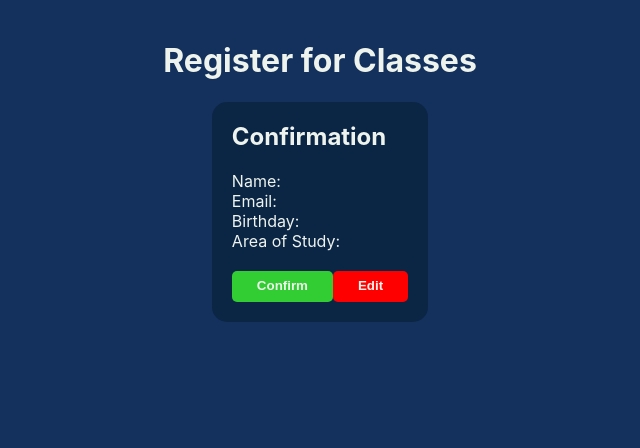
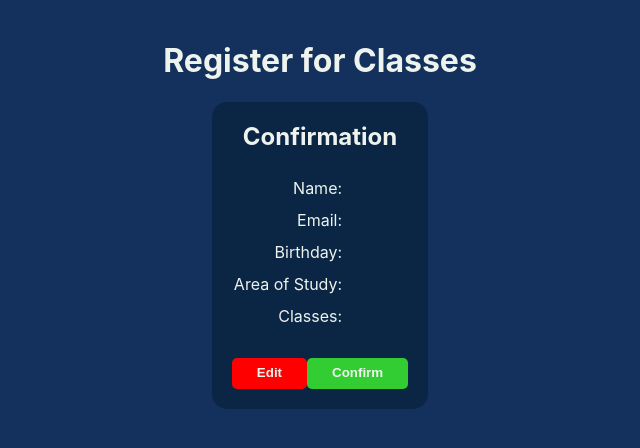
Before and after one commit to darintrimillos/ma-form-ui, a React (Create React App) app: page /confirmation in a window 1280 px wide. Shown: the top 448 px of the page, without its empty margins (320-960 px from the left). Built offline with nearby package versions, Linux system fonts and the light colour scheme.

Commit message:
update button colors

```diff
--- a/src/App.css
+++ b/src/App.css
@@ -26,15 +26,44 @@
   border: 0;
   border-radius: 5px;
   color: #eef4ed;
+  cursor: pointer;
   padding: 7px 25px 9px;
   margin: 0;
   font-weight: bold;
+  text-shadow: inset 0 1px 1px rgba(0, 0, 0, .7);
+  transition: background-color .1s ease-in;
 }
 
 .confirm {
-  background-color: #32CD32;
+  background-color: rgba(50, 205, 50, 1);
+}
+
+.confirm:hover {
+  background-color: rgba(50, 205, 50, .7);
 }
 
 .reject {
-  background-color: red;
+  background-color: rgba(255, 0, 0, 1);
 }
+
+.reject:hover {
+  background-color: rgba(255, 0, 0, .7);
+}
+
+.disabled-button {
+  background-color: #6B6E6F;
+}
+
+.disabled-button:hover {
+  background-color: #6B6E6F;
+  cursor: default;
+}
+
+.button-group {
+  display: flex;
+  justify-content: space-between;
+}
+
+.center {
+  text-align: center;
+}
--- a/src/Confirmation.js
+++ b/src/Confirmation.js
@@ -3,14 +3,16 @@ import { useHistory } from 'react-router-dom';
 
 function Confirmation(props) {
   const history = useHistory();
-  // console.log('confirmation props', props);
 
   const classesDisplay = props.data.classSchedule
     .map((item, index) => {
       if ( props.formData.selectedClasses && props.formData.selectedClasses.indexOf(index) !== -1) {
         const categoryObj = props.data.categories.find(obj => obj.id === item.categoryId);
         return (
-          <li key={'class-confirmation-' + index}>{categoryObj.label}: {props.data.classSchedule[index].label}</li>
+          <React.Fragment>
+            <span key={'class-confirmation-' + index}>{categoryObj.label} - {props.data.classSchedule[index].label}</span>
+            <br />
+          </React.Fragment>
         )
       }
       return false;
@@ -18,16 +20,37 @@ function Confirmation(props) {
 
   return (
     <div className="container">
-      <h2>Confirmation</h2>
-      <ul>
-        <li>Name: { props.formData.name }</li>
-        <li>Email: { props.formData.email }</li>
-        <li>Birthday: { props.formData.birthday }</li>
-        <li>Area of Study: { props.formData.areaOfStudy && props.formData.areaOfStudy.map(x => props.data.categories[x].label).join(', ') }</li>
+      <h2 className="center">Confirmation</h2>
+      <table>
+        <tr>
+          <td>Name:</td>
+          <td>{props.formData.name}</td>
+        </tr>
+        <tr>
+          <td>Email:</td>
+          <td>{props.formData.email}</td>
+        </tr>
+        <tr>
+          <td>Birthday:</td>
+          <td>{props.formData.birthday}</td>
+        </tr>
+        <tr>
+          <td>Area of Study:</td>
+          <td>{ props.formData.areaOfStudy && props.formData.areaOfStudy.map(x => props.data.categories[x].label).join(', ') }</td>
+        </tr>
+        <tr>
+          <td>Classes:</td>
+          <td>{ classesDisplay }</td>
+        </tr>
+      </table>
+      {/* <ul>
         { classesDisplay}
-      </ul>
-      <button className="button confirm" onClick={() => history.push("/results")}>Confirm</button>
-      <button className="button reject" onClick={() => history.push("/")}>Edit</button>
+      </ul> */}
+
+      <div className="button-group">
+        <button className="button reject" onClick={() => history.push("/")}>Edit</button>
+        <button className="button confirm" onClick={() => history.push("/results")}>Confirm</button>
+      </div>
     </div>
   )
 }
--- a/src/Results.js
+++ b/src/Results.js
@@ -6,10 +6,10 @@ function Results(props) {
   formData.selectedClasses = formData.selectedClasses && formData.selectedClasses.map(k => props.data.classSchedule[k].classId)
 
   return (
-    <React.Fragment>
-      <h2>Results</h2>
+    <div className="container">
+      <h2 className="center">Results</h2>
       {JSON.stringify(formData)}
-    </React.Fragment>
+    </div>
   );
 }
 
--- a/src/components/Form/Form.js
+++ b/src/components/Form/Form.js
@@ -114,7 +114,15 @@ function Form(props) {
         updateState={setSelectedClasses}
       />
 
-      <input className="confirm button" type="submit" value="Submit" disabled={selectedClasses.length === 0}/>
+      <div className="button-group">
+        <input
+          // confirm button
+          className={selectedClasses.length === 0 ? "confirm button disabled-button" : "confirm button"}
+          type="submit"
+          value="Submit"
+          disabled={selectedClasses.length === 0}
+        />
+      </div>
     </form>
   )
 }
--- a/src/index.css
+++ b/src/index.css
@@ -54,3 +54,12 @@ h1 {
 h2 {
   margin-top: 0;
 }
+
+table {
+  margin-bottom: 25px;
+}
+
+td:nth-child(1) {
+  padding: 5px 15px 5px 0;
+  text-align: right;
+}
```
